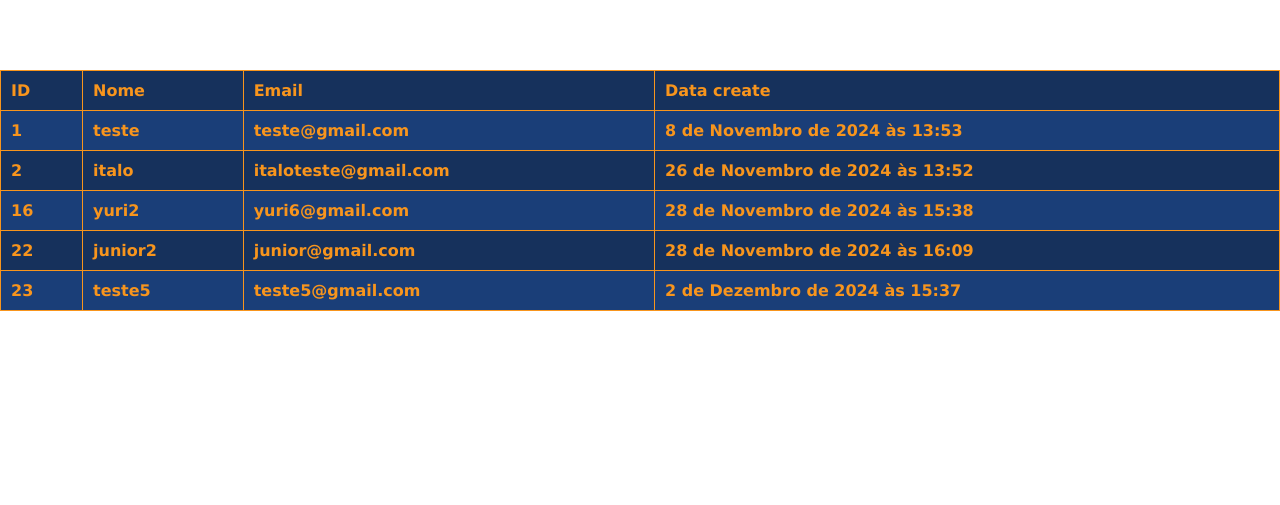
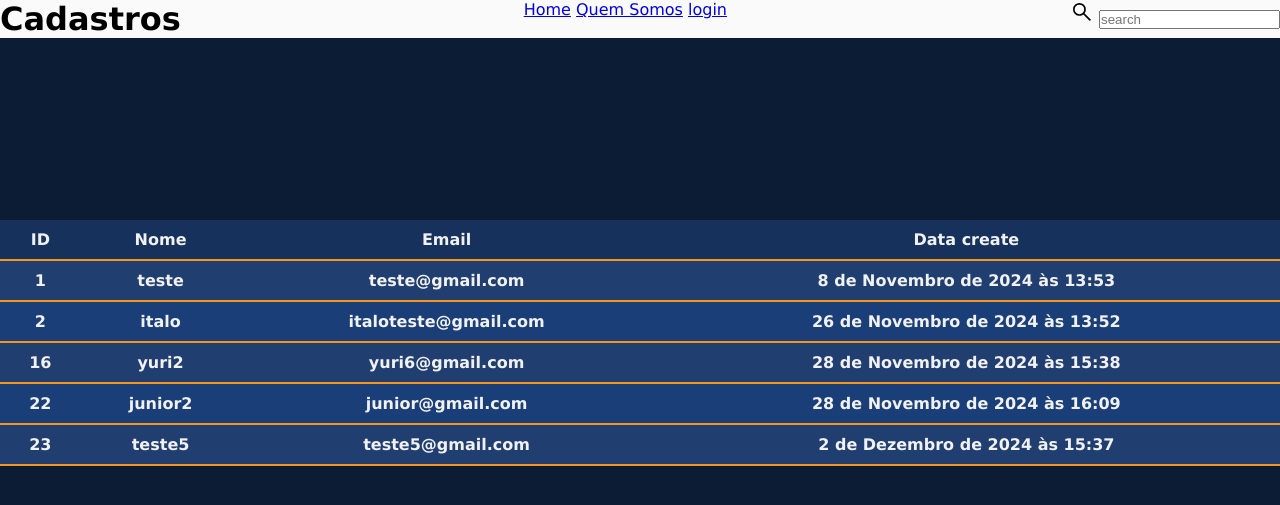
Before and after one commit to oyureh/DPbox, a Django app: page /usuarios/ in a window 1280 px wide. Shown: the top 505 px of the page. Run offline with Django 5.2, Linux system fonts and the light colour scheme; data comes from the database, SQL or seed files in the repository.

Commit message:
finalizando pagina usuarios
Estilização da página usuarios completa, parte faltante filtro de pesquisa via django + python. + Correção de erros linguístico nas outras abas do app

```diff
--- /dev/null
+++ b/contact/templates/contact/_header_usuarios.html
@@ -0,0 +1 @@
+{% extends "base/partials/_header_usuarios" %}
--- a/contact/urls.py
+++ b/contact/urls.py
@@ -6,4 +6,5 @@ urlpatterns = [
    path('login/', views.login, name='login'),
    path('quemsomos/', views.quemsomos, name='quemsomos'),
    path('usuarios/', views.usuarios, name='usuarios'),
+    path('search/', views.search, name='search'),
 ]
--- a/contact/views.py
+++ b/contact/views.py
@@ -1,7 +1,9 @@
-from django.shortcuts import render, redirect
+from django.shortcuts import render, redirect #get_object_or_404
 from contact.models import Usuarios
 from django.http import HttpResponse
 from django.db import IntegrityError
+from django.db.models import Q
+
 
 
 def index(request):
@@ -19,6 +21,11 @@ def quemsomos(request):
         'contact/quemsomos.html'
     )
 
+def _header_usuarios(request):
+    return render(
+        request,
+        'contact/_header_usuarios'
+    )
 def usuarios(request):
 
     if request.method == 'POST':
@@ -45,3 +52,19 @@ def usuarios(request):
         'usuarios': Usuarios.objects.all()
     }
     return render(request, 'contact/usuarios.html', usuarios)
+
+def search(request):
+    search_value = request.GET.get('q', '').strip()
+
+    if search_value == '':
+        return redirect('contact:index')
+
+    contacts = Contact.objects \
+        .filter(show=True)\
+        .filter(
+            Q(first_name__icontains=search_value) |
+            Q(last_name__icontains=search_value) |
+            Q(phone__icontains=search_value) |
+            Q(email__icontains=search_value)
+        )\
+        .order_by('-id')
--- /dev/null
+++ b/templates/base/partials/_header_usuarios.html
@@ -0,0 +1,14 @@
+{% load static %}
+<header id="header-usuarios">
+    <h1> Cadastros</h1>
+    <nav>
+        <a class="nav-usuarios" href="{% url 'index' %}">Home</a>
+        <a class="nav-usuarios" href="{% url 'quemsomos' %}">Quem Somos</a>
+        <a class="nav-usuarios" href="{% url 'login' %}">login</a>
+    </nav>
+
+    <form action="" method="get">
+        <img src="{% static 'global/imgs/lupa.svg'%}" alt="">
+        <input type="search" placeholder="search" id="search" class="search-input" name="q">
+    </form>
+</header>
--- a/templates/base/usuarios.html
+++ b/templates/base/usuarios.html
@@ -6,8 +6,12 @@
     <meta name="viewport" content="width=device-width, initial-scale=1.0, viewport-fit=cover">
     <title>Cadastro</title>
     <link rel="stylesheet" href="{% static 'global/css/style.css' %}">
+    <link rel="stylesheet" href="{% static 'global/css/partials.css' %}">
 </head>
-<body>
+<body id="body-usuarios">
+
+    {% include 'base/partials/_header_usuarios.html' %}
+
 {% block content %}
     <main id="lista-usuarios">
 
--- /dev/null
+++ b/templates/static/global/css/partials.css
@@ -0,0 +1,184 @@
+*{
+    margin: 0%;
+    padding: 0%;
+}
+
+
+:root {
+    --cor01: #ffcc14;
+    --cor02: #1a3e78;
+    --cor03: #0F23D9;
+    --cor04: #f8951d;
+    --cor05: black;
+    --cor06: #fff;
+    --cor07: #fafafa;
+    --cor08: #f1f1f1;
+}
+
+
+/* footer Q.S */
+
+footer{
+    display: flex;
+    flex-flow: row wrap;
+    background-color: var(--cor04);
+    justify-content: space-evenly;
+    align-items: center;
+    padding: 40px;
+    color: var(--cor05);
+}
+
+.list-unstyled-d-flex{
+    display: flex;
+    flex-direction: row;
+    align-items: center;
+    justify-content: center;
+}
+
+.container-redes{
+    align-self: flex-end;
+}
+
+
+.nav{
+    display: flex;
+    flex-direction: column;
+    padding: 20px;
+}
+
+.container-contatos{
+    display: flex;
+    flex-direction: column;
+    padding: 20px;
+}
+
+.container-redes{
+    margin-bottom: 50px;
+    align-self: center;
+    display: flex;
+    flex-direction: column;
+}
+/* fim footer Q.S */
+
+/*  footer index */
+.py-5{
+    background-color: var(--cor04) !important;
+    color: black !important;
+}
+
+
+footer a img:hover {
+transform: scale(1.1) !important;
+}
+
+/*  fim footer index */
+
+/*  header */
+
+header {
+    display: flex;
+    justify-content: space-between;
+    flex-wrap: wrap;
+    background-color:#fafafa;
+    position: fixed;
+    z-index: 1090;
+    width: 100%;
+}
+
+#header_esquerda{
+    margin-left: 40px;
+    display: flex;
+    justify-content: flex-start;
+    align-items: center;
+    font-size:14px;
+    flex: 2 4 auto;
+}
+
+.navigation a {
+    text-decoration: none;
+    color: var(--cor03);
+    font-weight: bolder;
+    margin: 15px;
+    font-size: larger;
+    flex: 0 1 auto;
+}
+
+.navigation a:hover {
+    border-bottom: 3px solid var(--cor04) ;
+}
+
+#divBusca {
+    margin-left: 20px;
+    margin-top: 20px;
+    margin-right: 30px;
+    margin-bottom: 10px;
+    display: flex;
+    justify-content: center;
+    align-items: center;
+    background-color: #033b85e1;
+    width:200px;
+    height:32px;
+    border-radius: 10px;
+    cursor: pointer;
+    flex: 0 2 auto;
+}
+
+#divBusca > a {
+    margin-top: 12px;
+    font-weight: bolder;
+    color: var(--cor01);
+    text-decoration: none;
+}
+
+#logo{
+    align-self: center;
+    margin: 0px 30px 0px 10px;
+}
+/* fim header */
+/*
+#header-usuarios{
+    width: 100%;
+    height: 200px;
+    background-color: var(--cor02);
+
+    display: flex;
+    flex-direction: column;
+    justify-content: space-evenly;
+    align-items:center;
+}
+
+#header-usuarios > h1{
+    color: var(--cor07);
+}
+
+.nav-usuarios{
+    text-decoration: none;
+    color:var(--cor07);
+    font-weight: bold;
+    margin-right: 5px;
+    font-size: 0.9rem;
+}
+
+.nav-usuarios:hover{
+    border-bottom: 2px solid var(--cor04);
+}
+
+form{
+    display: flex;
+    flex-direction: row;
+    align-items: center;
+    justify-content: space-evenly;
+
+    width: 17%;
+    height: 32px;
+    background-color:var(--cor08);
+    border-radius: 10px;
+}
+
+.search-input{
+    color: black;
+}
+
+.search-input::placeholder{
+    color: black;
+} */
--- a/templates/static/global/css/style.css
+++ b/templates/static/global/css/style.css
@@ -27,66 +27,6 @@ main{
     padding-top: 70px;
 }
 
-
-header {
-    display: flex;
-    justify-content: space-between;
-    flex-wrap: wrap;
-    background-color:#fafafa;
-    position: fixed;
-    z-index: 1090;
-    width: 100%;
-}
-
-#header_esquerda{
-    margin-left: 40px;
-    display: flex;
-    justify-content: flex-start;
-    align-items: center;
-    font-size:14px;
-    flex: 2 4 auto;
-}
-
-.navigation a {
-    text-decoration: none;
-    color: var(--cor03);
-    font-weight: bolder;
-    margin: 15px;
-    font-size: larger;
-    flex: 0 1 auto;
-}
-
-.navigation a:hover {
-    border-bottom: 3px solid var(--cor04) ;
-}
-
-#divBusca {
-    margin-left: 20px;
-    margin-top: 20px;
-    margin-right: 30px;
-    margin-bottom: 10px;
-    display: flex;
-    justify-content: center;
-    align-items: center;
-    background-color: #033b85e1;
-    width:200px;
-    height:32px;
-    border-radius: 10px;
-    cursor: pointer;
-    flex: 0 2 auto;
-}
-
-#divBusca > a {
-    margin-top: 12px;
-    font-weight: bolder;
-    color: var(--cor01);
-    text-decoration: none;
-}
-
-#logo{
-    align-self: center;
-    margin: 0px 30px 0px 10px;
-}
 
 .container-produtos{
     display: flex;
@@ -551,7 +441,7 @@ p.hub{
     margin: 20px;
 }
 
-input{
+.input-login{
     background-color: transparent;
     border: none;
     outline: none;
@@ -572,6 +464,10 @@ input{
 
 /* lista cadastros */
 
+#body-usuarios{
+    background-color: #0d1c35  !important;
+}
+
 #lista-usuarios{
     width: 100vw;
 }
@@ -579,32 +475,37 @@ input{
 table{
     width: 100%;
     border-collapse: collapse;
+    margin-top: 150px;
 }
 
 th, td {
     padding: 10px;
     text-align: left;
-    border: 1px solid ;
+    border: 2px solid var(--cor04);
+    border-left: none;
+    border-right: none;
+    border-top: none;
+    text-align: center;
 }
 
 th {
     background-color: #16315c;
-    color: var(--cor04) ;
+    color: var(--cor08) ;
     font-weight: bolder;
 }
 
 tr{
-    background-color: var(--cor02);
-    color:var(--cor04) ;
+    background-color: #203f70;
+    color:var(--cor08) ;
     font-weight: 600;
 }
 
 tr:nth-child(even) {
-    background-color: #16315c;
+    background-color: var(--cor02);
   }
 
 tr:hover {
-    background-color: #102342;
+    background-color: #183463;
 }
 
 @media screen and (max-width: 740px) {
```
Also changed, not shown: other parts of templates/static/global/css/style.css (+7 -55 lines), contact/templates/contact/index.html (+0 -19 lines), contact/templates/contact/quemsomos.html (+0 -19 lines), templates/base/index.html (+3 -37 lines), templates/base/login.html (+11 -10 lines), templates/base/partials/footer.html (added, +19 -0 lines), templates/base/partials/footerHOME.html (added, +34 -0 lines), templates/base/partials/header.html (added, +17 -0 lines), templates/base/quemsomos.html (+3 -24 lines), templates/usuarios/usuarios.html (deleted, +0 -31 lines), templates/static/global/imgs/dpbox-logo2.png (renamed from templates/static/global/imgs/dpbox-logo2 (1).png), templates/static/global/imgs/lupa.svg (added).
